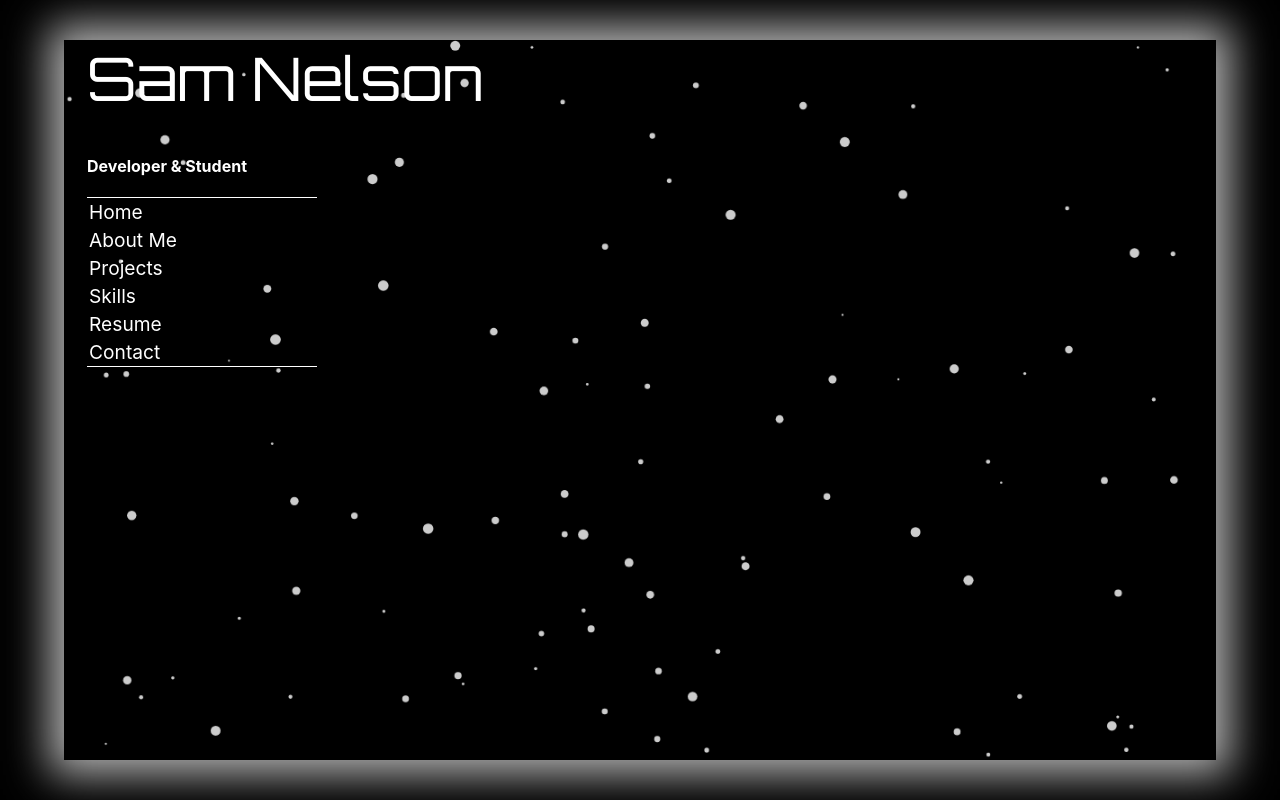
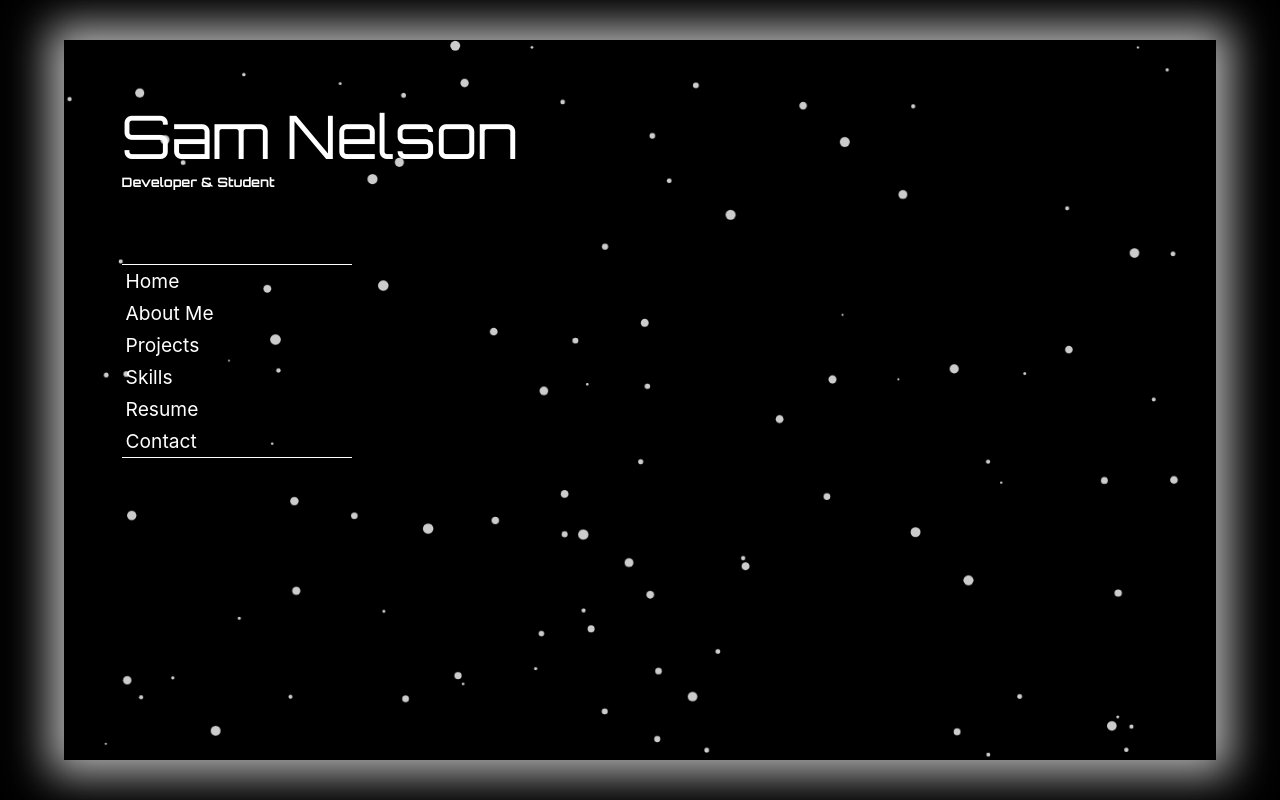
Before and after one commit to SamNelson44/https---github.com-SamNelson44-PortWeb, a React (Create React App) app: page / in a window 1280 px wide. Built offline with nearby package versions, Linux system fonts and the light colour scheme.

Commit message:
Got rid of unnecessary styles

```diff
--- a/src/App.css
+++ b/src/App.css
@@ -12,40 +12,6 @@
   z-index: 1;
 }
 
-.App-logo {
-  height: 40vmin;
-  pointer-events: none;
-}
-
-@media (prefers-reduced-motion: no-preference) {
-  .App-logo {
-    animation: App-logo-spin infinite 20s linear;
-  }
-}
-
-.App-header {
-  min-height: 100vh;
-  display: flex;
-  flex-direction: column;
-  align-items: center;
-  justify-content: center;
-  font-size: calc(10px + 2vmin);
-  color: white;
-}
-
-.App-link {
-  color: #61dafb;
-}
-
-@keyframes App-logo-spin {
-  from {
-    transform: rotate(0deg);
-  }
-  to {
-    transform: rotate(360deg);
-  }
-}
-
 .title {
   font-family: 'Orbitron', sans-serif;
   font-weight: 100;
@@ -53,17 +19,19 @@
   padding-top: 0px;
   font-size: 60px;
   text-align: left;
-  margin-left: 2%;
-  margin-top: 0px;
+  margin-left: 5%;
+  margin-top: 5%;
+  margin-bottom: 0;
 }
 
 .subTitle {
+  font-family: 'Orbitron', sans-serif;
+  font-size: small;
   color: white;
   padding-top: 0px;
   text-align: left;
-  margin-left: 2%;
+  margin-left: 5%;
   margin-top: 0px;
-
 }
 
 #backgroundCanvas {
@@ -78,7 +46,6 @@
 
 .outerContainer {
   display: flex;
-
   position: relative;
   margin: auto;
   width: 90%;
--- a/src/css/Tabs.css
+++ b/src/css/Tabs.css
@@ -4,14 +4,15 @@
   border-right: transparent;
   width: 20%;
   z-index: 1;
-  margin-left: 2%;
+  margin-left: 5%;
   text-align: left;
+  margin-top: 5%;
 }
 
 .box {
   color: white;
   font-size: larger;
-  padding: 2px;
+  padding: 4px;
   margin: 0px;
   background-color: transparent;
   z-index: 1;
```
